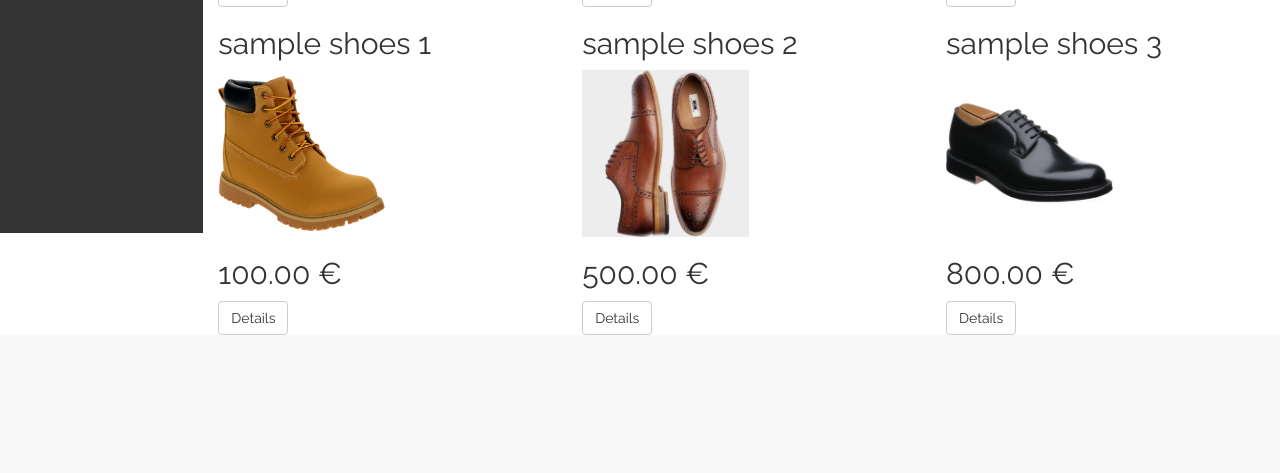
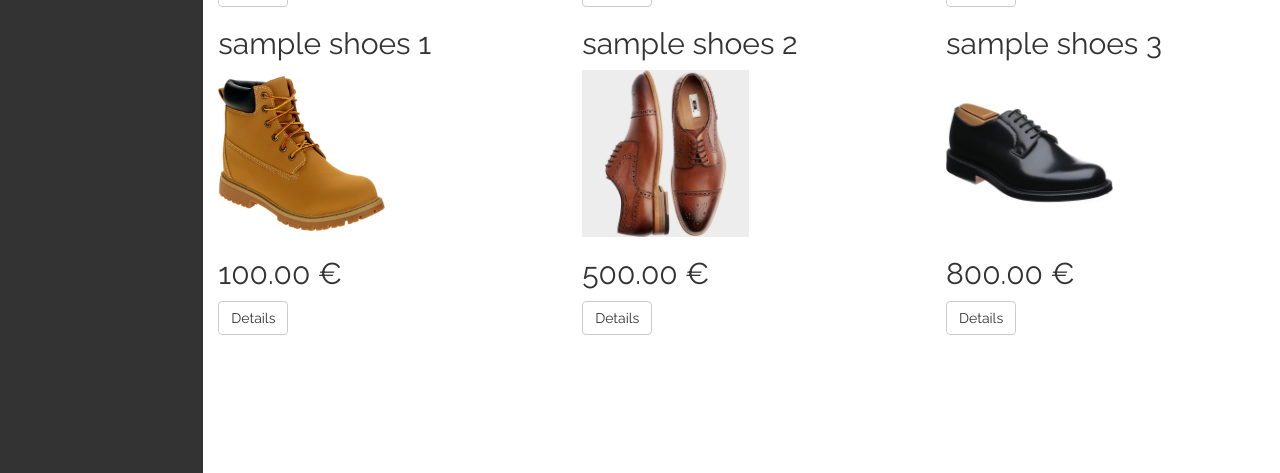
Before and after one commit to mihara0320/ShoeShop, a Django app: page /showcase/ in a window 1280 px wide. Shown: the part 707-1180 px from the top of the page. Before the commit the page ends 1042 px from the top, so only its background shows below. Run offline with Django 3.2, Linux system fonts and the light colour scheme; data comes from the database, SQL or seed files in the repository; some libraries are stand-ins or nearby versions.

Commit message:
side menu height

```diff
--- a/showcase/templates/showcase/menu.html
+++ b/showcase/templates/showcase/menu.html
@@ -3,7 +3,7 @@
 {% block main_content %}
 
 <div class="row">
-    <div class="col-xs-2 col-sm-2 col-md-2 col-lg-2" style="background-color: #333; font-size: 0.9em; height: 110vh">
+    <div class="col-xs-2 col-sm-2 col-md-2 col-lg-2" style="background-color: #333; font-size: 0.9em; height: 140vh">
         <ul class="nav nav-pills nav-stacked">
             <li><a href="{% url 'showcase:brand_list' %}" style="color: white;">BRAND LIST</a></li>
             <li><a href="{% url 'showcase:index' %}?category=boots" style="color: white;">BOOTS</a></li>
```
